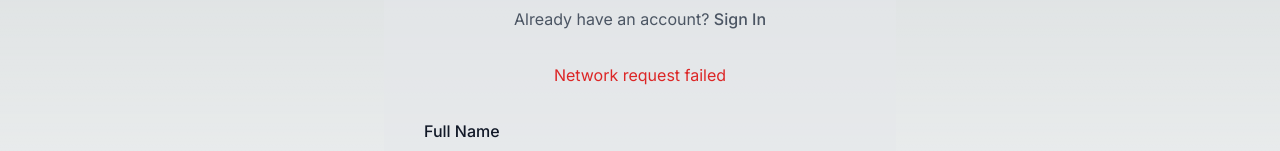
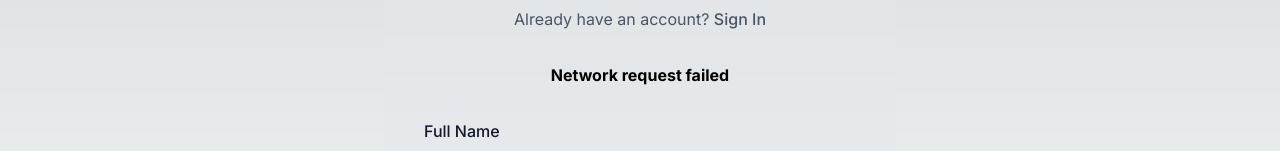
Before and after one commit to shrixx18/med-sum, a Next.js app: page /signup in a window 1280 px wide. Both pictures are taken after typing "Sample", "name@example.com", "Sample123" into the empty fields and a click on the button "Create Account". Shown: the part 199-350 px from the top of the page. Built offline with nearby package versions, Linux system fonts and the light colour scheme; no server answers.

Commit message:
Changed the color of the warning

```diff
--- a/src/components/Signup.js
+++ b/src/components/Signup.js
@@ -3,7 +3,7 @@ import appwriteService from "@/appwrite/config";
 import useAuth from "@/context/useAuth";
 import Link from "next/link";
 import { useRouter } from "next/navigation";
-import React, {FormEvent, useState} from "react";
+import { useState } from "react";
 
 
 const Signup = () => {
@@ -51,7 +51,7 @@ const Signup = () => {
                         Sign In
                     </Link>
                 </p>
-                {error && <p className="text-red-600 mt-8 text-center">{error}</p>}
+                {error && <p className="font-bold text-black mt-8 text-center">{error}</p>}
                 <form onSubmit={create} className="mt-8">
                     <div className="space-y-5">
                         <div>
```
